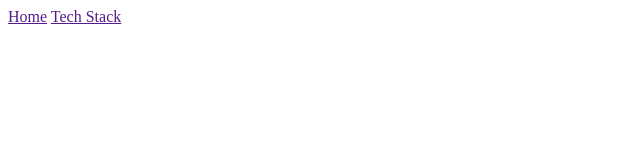
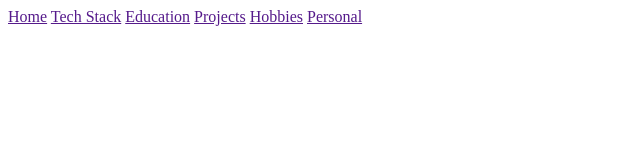
Before and after one commit to sagar6117/profile-sagar, a plain HTML site: page index.html in a window 1280 px wide. Shown: the whole page, without its empty margins (0-640 px from the left). Drawn offline with Linux system fonts and the light colour scheme.

Commit message:
Created Links
Assignment

```diff
--- a/index.html
+++ b/index.html
@@ -9,6 +9,10 @@
     <header>
         <a href="">Home</a>
         <a href="">Tech Stack</a>
+        <a href="">Education</a>
+        <a href="">Projects</a>
+        <a href="">Hobbies</a>
+        <a href="">Personal</a>
     </header>
 </body>
 </html>
```
